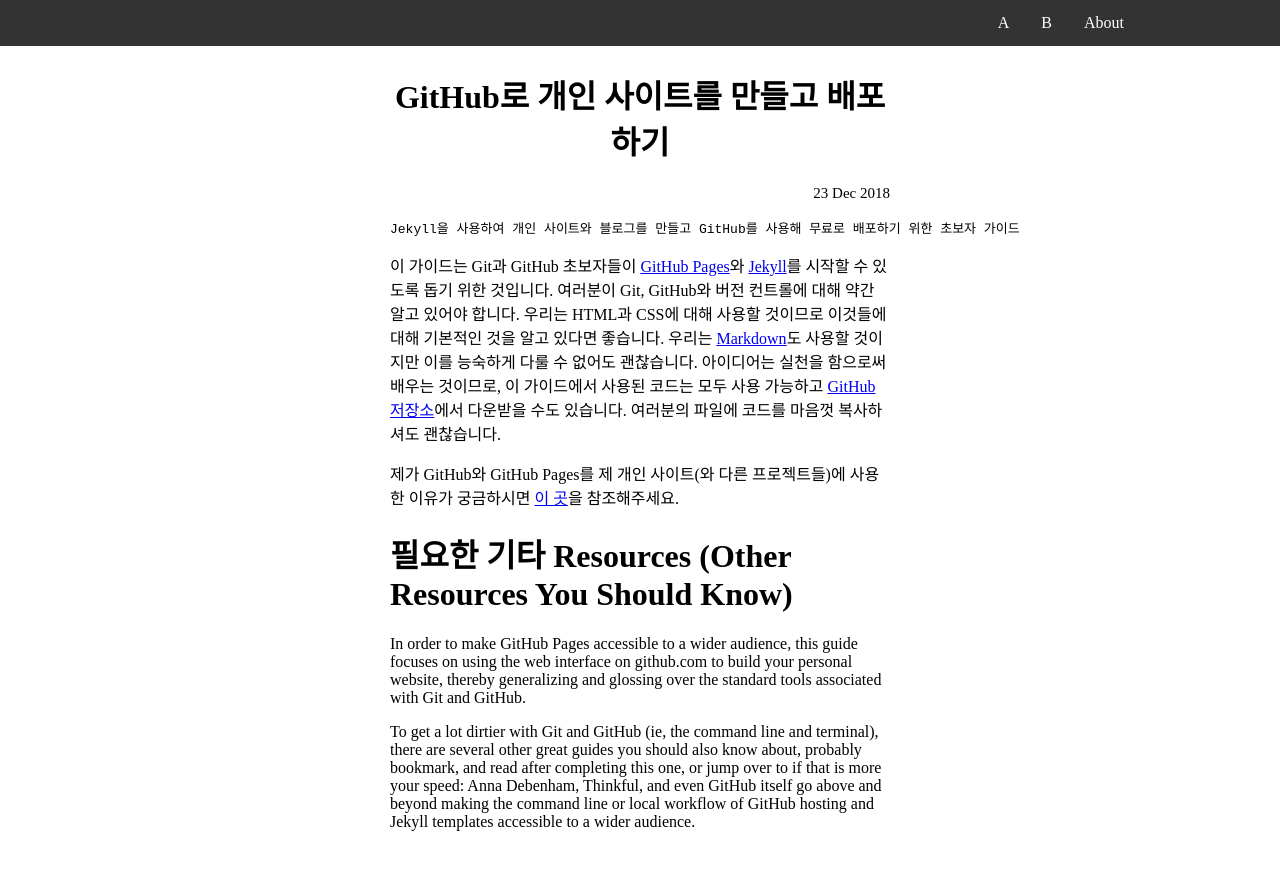
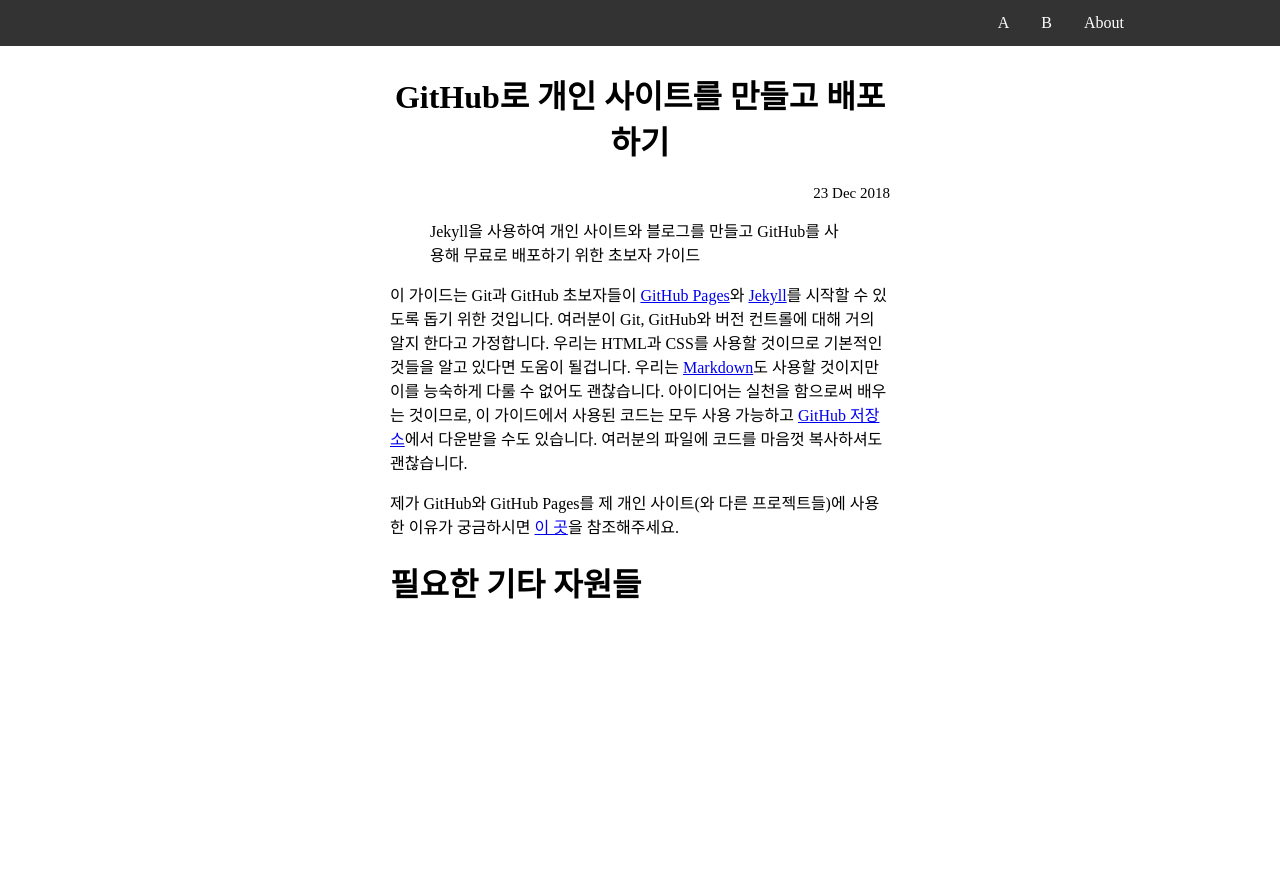
Before and after one commit to iamhabi/iamhabi.github.io, a Jekyll site: the page built from _posts/2018-12-23-Creating-and-Hosting-a-Personal-Site-on-GitHub-Translate.md, in a window 1280 px wide. Shown: the top 870 px of the page. Built offline with Jekyll 4.4.1, drawn with Linux system fonts in a browser that asks for light colours.

Commit message:
Creating and Hosting a Personal Site on GitHub

````diff
--- a/_posts/2018-12-23-Creating-and-Hosting-a-Personal-Site-on-GitHub-Translate.md
+++ b/_posts/2018-12-23-Creating-and-Hosting-a-Personal-Site-on-GitHub-Translate.md
@@ -4,13 +4,13 @@
 date: 2018-12-23
 ---
 
-```
-Jekyll을 사용하여 개인 사이트와 블로그를 만들고 GitHub를 사용해 무료로 배포하기 위한 초보자 가이드
-```
+
+> Jekyll을 사용하여 개인 사이트와 블로그를 만들고 GitHub를 사용해 무료로 배포하기 위한 초보자 가이드
+
 
 이 가이드는 Git과 GitHub 초보자들이 [GitHub Pages](https://pages.github.com/)와 [Jekyll](https://jekyllrb.com/)를 시작할 수 있도록 돕기 위한 것입니다.
-여러분이 Git, GitHub와 버전 컨트롤에 대해 약간 알고 있어야 합니다.
-우리는 HTML과 CSS에 대해 사용할 것이므로 이것들에 대해 기본적인 것을 알고 있다면 좋습니다.
+여러분이 Git, GitHub와 버전 컨트롤에 대해 거의 알지 한다고 가정합니다.
+우리는 HTML과 CSS를 사용할 것이므로 기본적인 것들을 알고 있다면 도움이 될겁니다.
 우리는 [Markdown](https://daringfireball.net/projects/markdown/)도 사용할 것이지만 이를 능숙하게 다룰 수 없어도 괜찮습니다.
 아이디어는 실천을 함으로써 배우는 것이므로, 이 가이드에서 사용된 코드는 모두 사용 가능하고 [GitHub 저장소](https://github.com/hankquinlan/hankquinlan.github.io/archive/master.zip)에서 다운받을 수도 있습니다.
 여러분의 파일에 코드를 마음껏 복사하셔도 괜찮습니다.
@@ -18,7 +18,4 @@
 제가 GitHub와 GitHub Pages를 제 개인 사이트(와 다른 프로젝트들)에 사용한 이유가 궁금하시면 [이 곳](http://jmcglone.com/notes/2014/05/03/using-github-to-create-and-host-a-personal-website)을 참조해주세요.
 
 
-# 필요한 기타 Resources (Other Resources You Should Know)
-In order to make GitHub Pages accessible to a wider audience, this guide focuses on using the web interface on github.com to build your personal website, thereby generalizing and glossing over the standard tools associated with Git and GitHub.
-
-To get a lot dirtier with Git and GitHub (ie, the command line and terminal), there are several other great guides you should also know about, probably bookmark, and read after completing this one, or jump over to if that is more your speed: Anna Debenham, Thinkful, and even GitHub itself go above and beyond making the command line or local workflow of GitHub hosting and Jekyll templates accessible to a wider audience.
+# 필요한 기타 자원들
````
